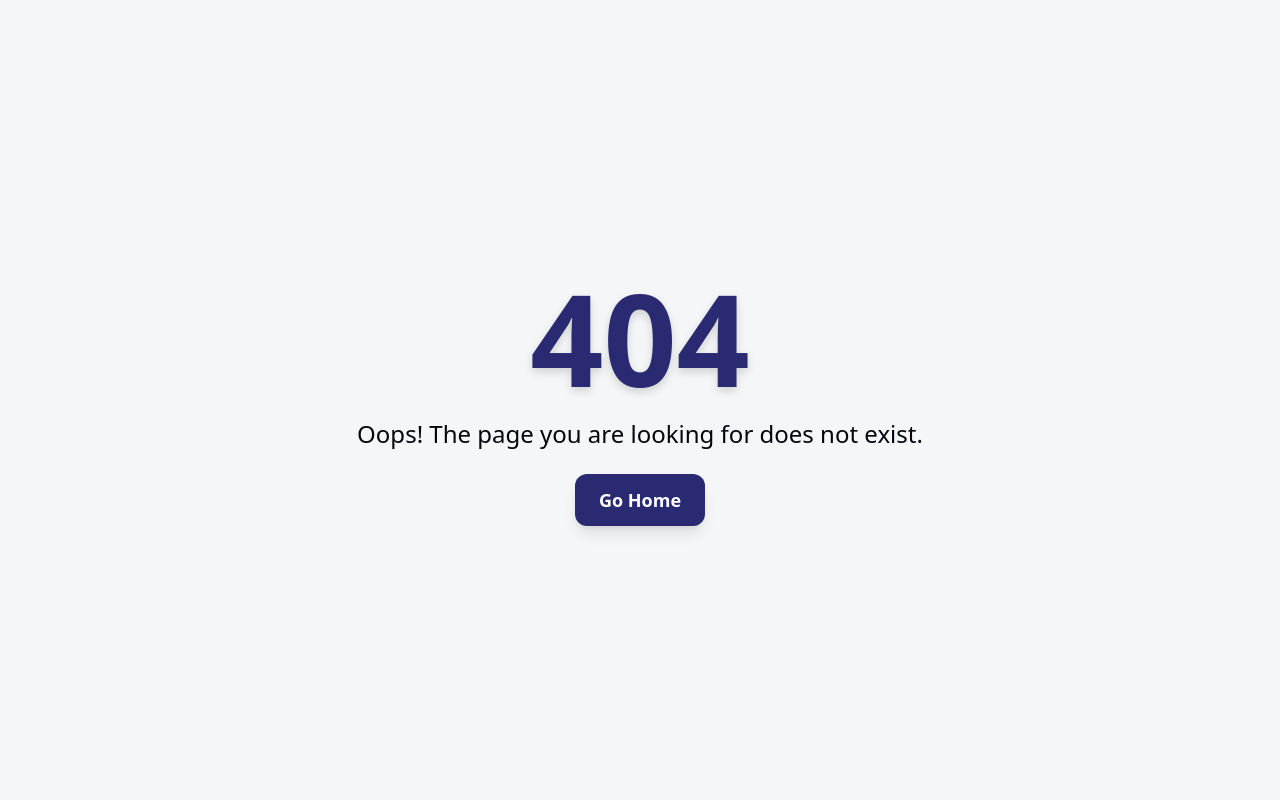
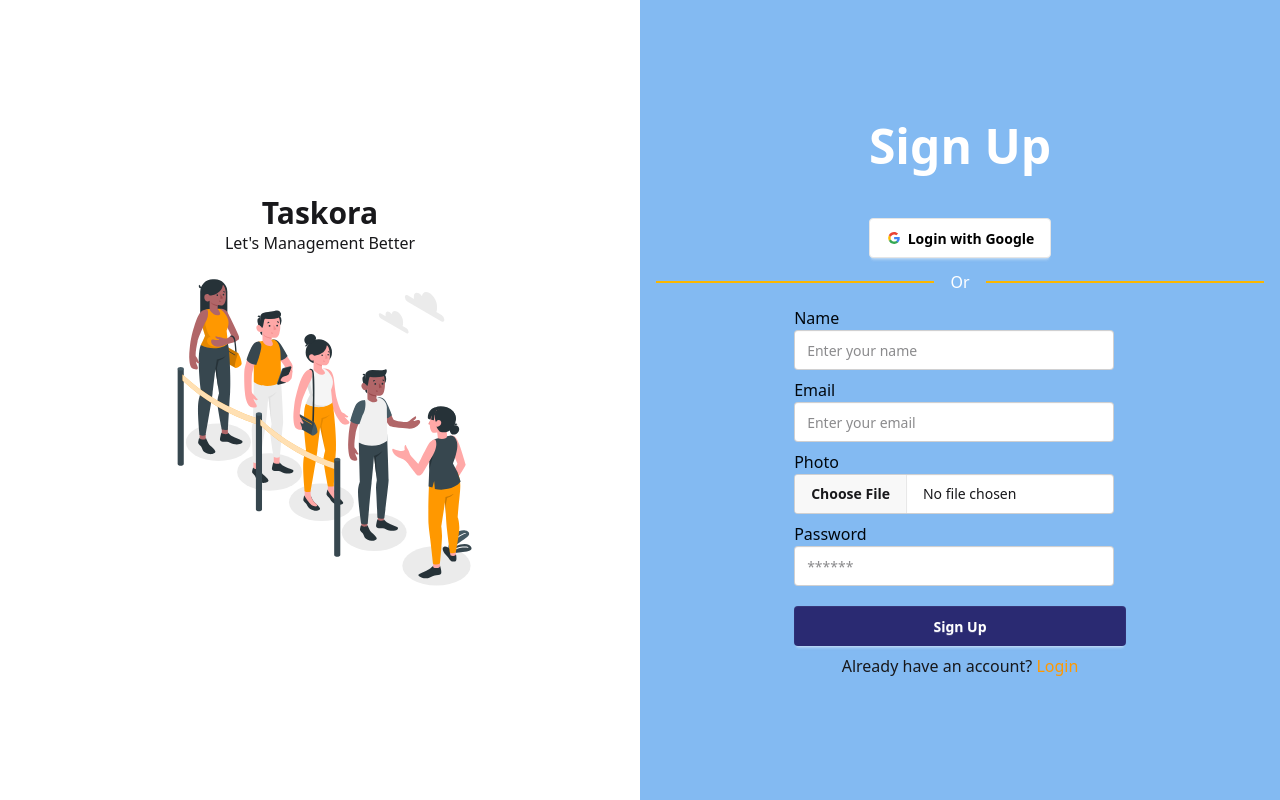
Before and after one commit to Najmul-Shaon/taskora-client, a React (Vite) app: page /sign-up in a window 1280 px wide. Before the commit this address had no page. Built offline with nearby package versions, Linux system fonts and the light colour scheme.

Commit message:
design sign up page

```diff
--- a/src/Layouts/RootLayout.jsx
+++ b/src/Layouts/RootLayout.jsx
@@ -3,7 +3,7 @@
 
 const RootLayout = () => {
   return (
-    <div className="grid grid-cols-12 gap-6 px-8">
+    <div className="grid grid-cols-12 gap-6 px-8 font-nunito">
       <div className="col-span-2 bg-bgLight dark:bg-bgDark min-h-screen">
         <NavBar />
       </div>
--- a/src/Pages/Signin/Signin.jsx
+++ /dev/null
@@ -1,10 +0,0 @@
-
-const Signin = () => {
-    return (
-        <div>
-
-        </div>
-    );
-};
-
-export default Signin;
--- /dev/null
+++ b/src/Pages/Signin/Signup.jsx
@@ -0,0 +1,89 @@
+import { Link } from "react-router-dom";
+import signupImg from "../../assets/signup.svg";
+const Signup = () => {
+  return (
+    <div className="flex items-center justify-center flex-col md:flex-row">
+      <div className="flex flex-col justify-center items-center w-full md:w-1/2">
+        <h3 className="text-3xl font-bold">Taskora</h3>
+        <h3>Let&apos;s Management Better</h3>
+        <img className="w-[350px]" src={signupImg} alt="" />
+      </div>
+
+      <div className=" bg-secondaryLight min-h-screen w-full md:w-1/2 flex flex-col justify-center items-center p-4">
+        <div className="text-white text-5xl font-bold mb-12">Sign Up</div>
+
+        {/* Google */}
+        <button className="btn bg-white text-black border-[#e5e5e5]">
+          <svg
+            aria-label="Google logo"
+            width="16"
+            height="16"
+            xmlns="http://www.w3.org/2000/svg"
+            viewBox="0 0 512 512"
+          >
+            <g>
+              <path d="m0 0H512V512H0" fill="#fff"></path>
+              <path
+                fill="#34a853"
+                d="M153 292c30 82 118 95 171 60h62v48A192 192 0 0190 341"
+              ></path>
+              <path
+                fill="#4285f4"
+                d="m386 400a140 175 0 0053-179H260v74h102q-7 37-38 57"
+              ></path>
+              <path
+                fill="#fbbc02"
+                d="m90 341a208 200 0 010-171l63 49q-12 37 0 73"
+              ></path>
+              <path
+                fill="#ea4335"
+                d="m153 219c22-69 116-109 179-50l55-54c-78-75-230-72-297 55"
+              ></path>
+            </g>
+          </svg>
+          Login with Google
+        </button>
+        <div className="divider divider-warning text-white">Or</div>
+        <form className="space-y-2">
+          <div>
+            <label className="text-textLight dark:text-textDark">Name</label>
+            <input
+              type="text"
+              placeholder="Enter your name"
+              className="input"
+            />
+          </div>
+          <div>
+            <label className="text-textLight dark:text-textDark">Email</label>
+            <input
+              type="email"
+              placeholder="Enter your email"
+              className="input"
+            />
+          </div>
+          <div>
+            <label className="text-textLight dark:text-textDark">Photo</label>
+            <input type="file" className="file-input" />
+          </div>
+          <div>
+            <label className="text-textLight dark:text-textDark">
+              Password
+            </label>
+            <input type="password" placeholder="******" className="input" />
+          </div>
+          <button className="btn w-full mt-3 bg-primaryLight border-none text-white">
+            Sign Up
+          </button>
+        </form>
+        <p className="mt-2">
+          Already have an account?{" "}
+          <Link to="/log-in" className="text-accentColor">
+            Login
+          </Link>
+        </p>
+      </div>
+    </div>
+  );
+};
+
+export default Signup;
```
Also changed, not shown: src/Routes/Router.jsx (+10 -0 lines), src/assets/login.svg (added), src/assets/signup.svg (added).
